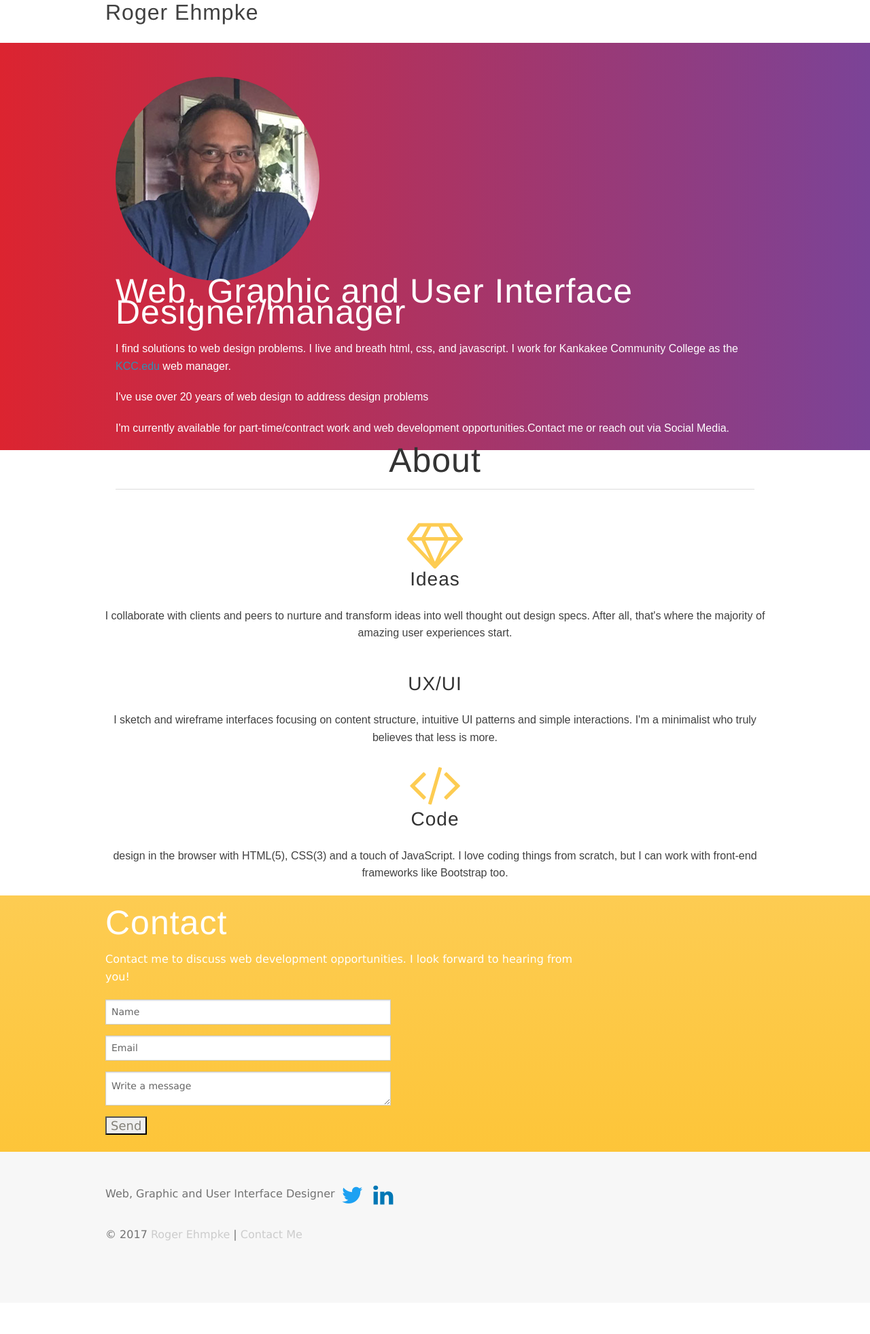
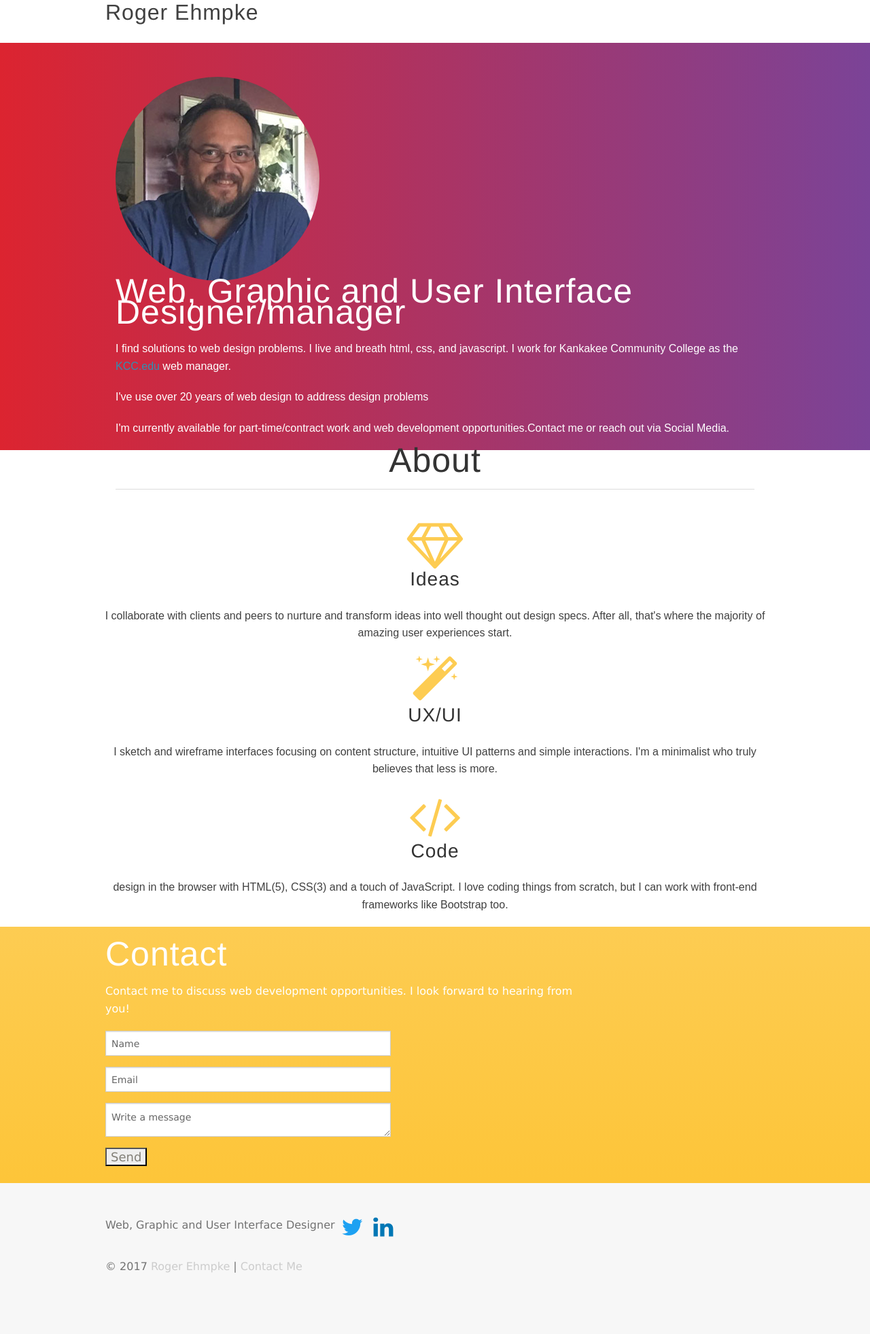
Before and after one commit to rehmpke/mysite, a Jekyll site: the page built from index.md, in a window 1280 px wide. Shown: the whole page at 68% size. Built offline with Jekyll 4.4.1, drawn with Linux system fonts in a browser that asks for light colours; nearby versions of some CDN libraries; before the commit the page ends 1916 px from its top, so only the background shows below that.

Commit message:
fixed icon for ux/ui

```diff
--- a/index.md
+++ b/index.md
@@ -43,7 +43,7 @@ keywords: Roger Ehmpke, Web, Web Developer, UI, Front End Developer, Web Designe
             </div>
             <div class="col-lg-3 col-md-6 text-center">
                 <div class="service-box">
-                    <i class="fa fa-4x fa-magic-o wow bounceIn text-primary" style="color:#fdcc52;" data-wow-delay=".2s"></i>
+                    <i class="fa fa-4x fa-magic wow bounceIn text-primary" style="color:#fdcc52;" data-wow-delay=".2s"></i>
                     <h3 style="color:#333333;">UX/UI</h3>
                     <p class="text-muted">I sketch and wireframe interfaces focusing on content structure, intuitive UI patterns and simple interactions. I'm a minimalist who truly believes that less is more.</p>
                 </div>
```
